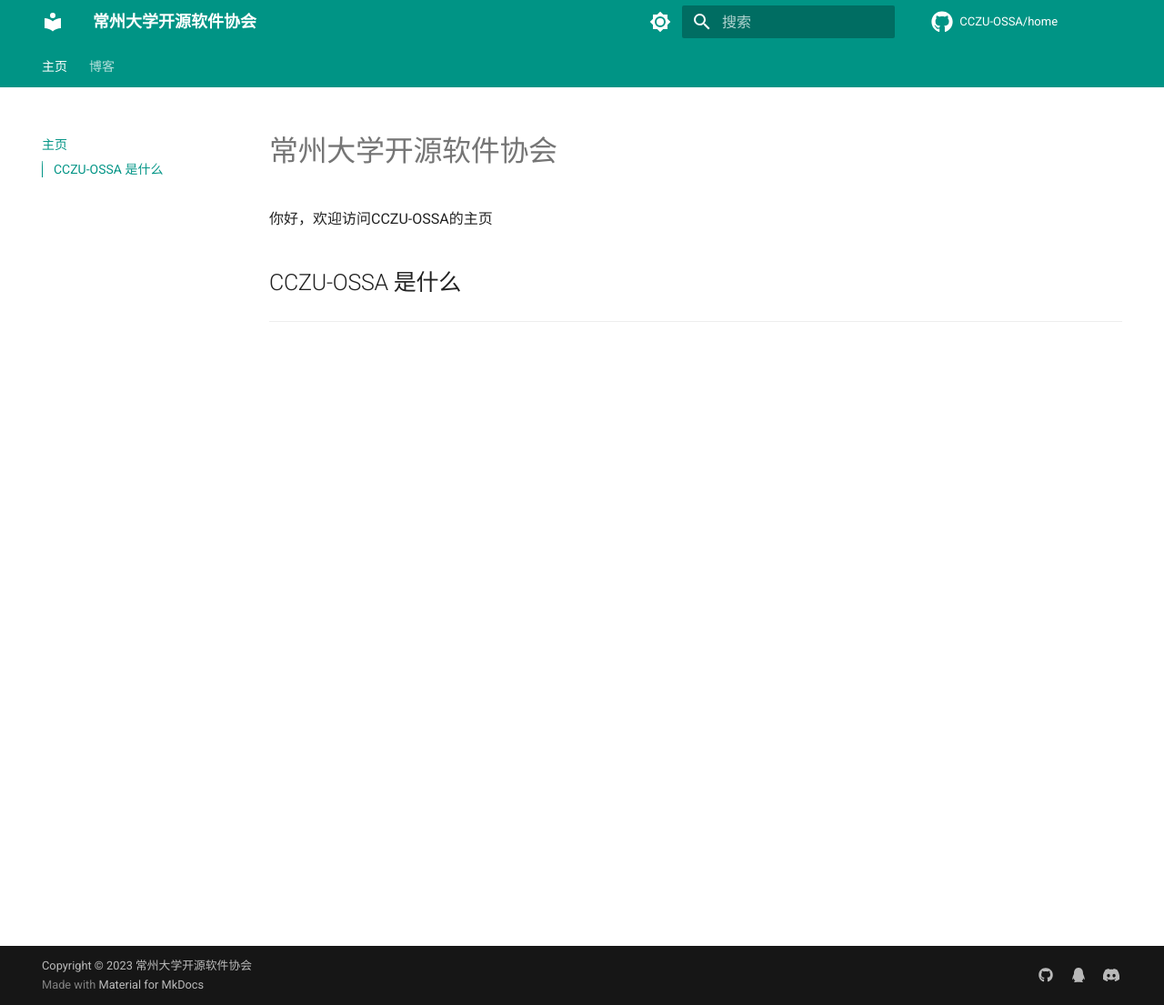
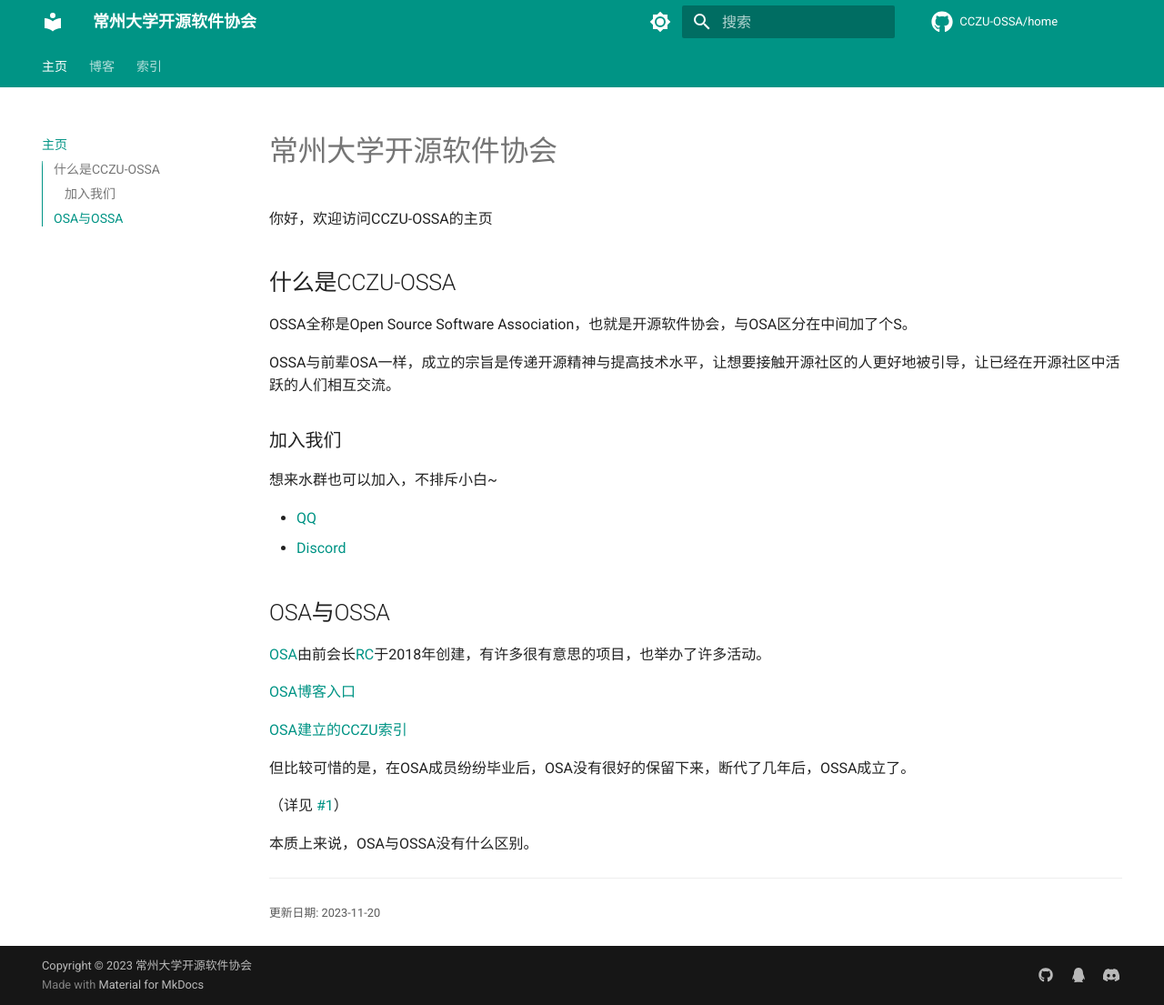
Before and after one commit to CCZU-OSSA/home, an MkDocs documentation site: the page built from docs/index.md, in a window 1280 px wide and 1105 px high. Shown: the whole window at 91% size. Built offline with MkDocs 1.6.1 and Material for MkDocs 9.7.7, drawn with Linux system fonts in a browser that asks for light colours; comment, search, counter and statistics services are not loaded.

Commit message:
✨ Update

```diff
--- a/docs/index.md
+++ b/docs/index.md
@@ -1,10 +1,36 @@
 ---
 title: 主页
 comments: true
+date: 2023-11-20
 ---
 
 # 常州大学开源软件协会
 
 你好，欢迎访问CCZU-OSSA的主页
 
-## CCZU-OSSA 是什么
+## 什么是CCZU-OSSA
+
+OSSA全称是Open Source Software Association，也就是开源软件协会，与OSA区分在中间加了个S。
+
+OSSA与前辈OSA一样，成立的宗旨是传递开源精神与提高技术水平，让想要接触开源社区的人更好地被引导，让已经在开源社区中活跃的人们相互交流。
+
+### 加入我们
+
+想来水群也可以加入，不排斥小白~
+
+ - [QQ](http://qm.qq.com/cgi-bin/qm/qr?_wv=1027&k=6wgGLJ_NmKQl7f9Ws6JAprbTwmG9Ouei&authKey=g7bXX%2Bn2dHlbecf%2B8QfGJ15IFVOmEdGTJuoLYfviLg7TZIsZCu45sngzZfL3KktN&noverify=0&group_code=947560153)
+ - [Discord](https://discord.gg/4GcpTTCh)
+
+## OSA与OSSA
+
+[OSA](https://github.com/cczu-osa)由前会长[RC](https://github.com/stdrc)于2018年创建，有许多很有意思的项目，也举办了许多活动。
+
+[OSA博客入口](https://cczu-ossa.github.io/home-legacy/)
+
+[OSA建立的CCZU索引](https://cczu-ossa.github.io/index-legacy/)
+
+但比较可惜的是，在OSA成员纷纷毕业后，OSA没有很好的保留下来，断代了几年后，OSSA成立了。
+
+（详见 [#1](https://github.com/cczu-osa/osa-init/issues/1)）
+
+本质上来说，OSA与OSSA没有什么区别。
--- a/overrides/partials/comments.html
+++ b/overrides/partials/comments.html
@@ -1,5 +1,20 @@
+{% if page.meta.comments or page.meta.author or page.meta.date %}
+  <hr>
+{% endif %}
+
+{% if page.meta.author %}
+  <small>作者: {{ page.meta.author }}</small>
+  <br>
+{% endif %}
+{% if page.meta.date %}
+  <small>更新日期: {{ page.meta.date }}</small>
+  <br>
+{% endif %}
+
+
+
+
 {% if page.meta.comments %}
-  <hr>
   <!-- Insert generated snippet here -->
   <script src="https://giscus.app/client.js"
     data-repo="CCZU-OSSA/home"
```
Also changed, not shown: docs/博客/index.md (+12 -2 lines), docs/索引/school.md (added, +4 -0 lines).
